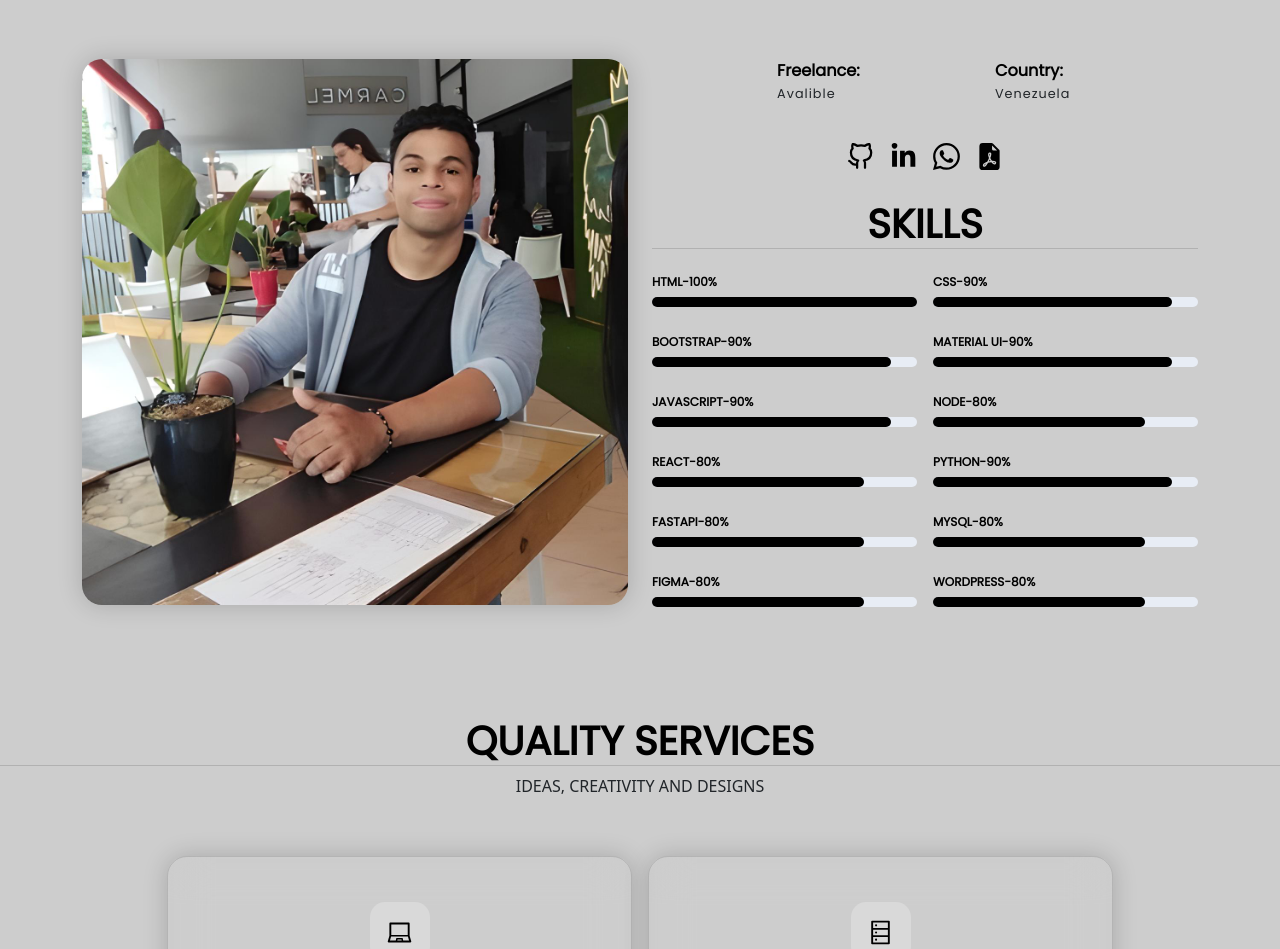
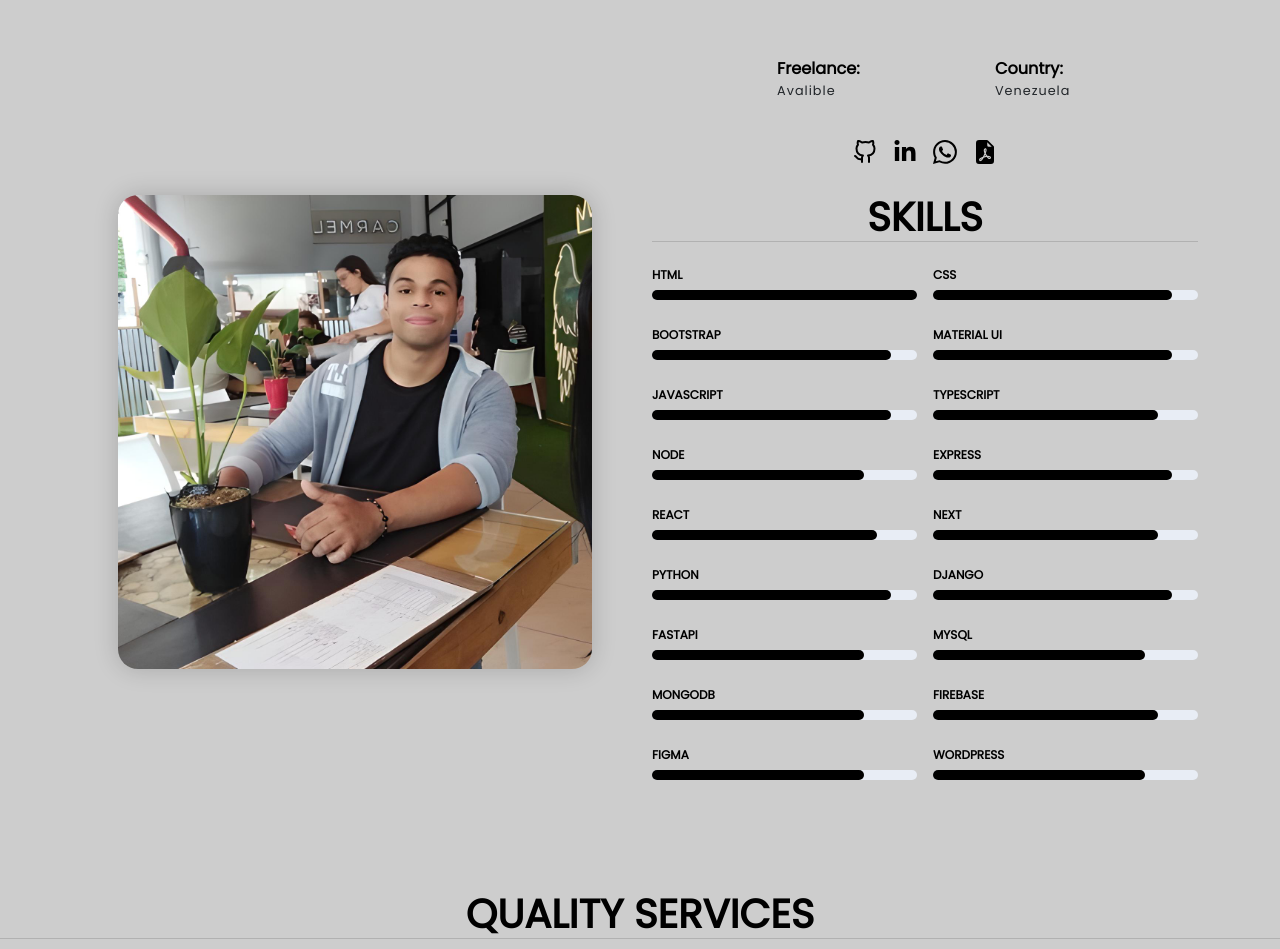
Before and after one commit to danieljml/portfolio, a React (Create React App) app: page / in a window 1280 px wide. Shown: the part 1243-2192 px from the top of the page. Built offline with nearby package versions, Linux system fonts and the light colour scheme; no server answers; the database is empty.

Commit message:
updating projects section

```diff
--- a/package.json
+++ b/package.json
@@ -8,6 +8,7 @@
     "@testing-library/react": "^13.4.0",
     "@testing-library/user-event": "^13.5.0",
     "bootstrap": "^5.2.3",
+    "firebase": "^9.18.0",
     "react": "^18.2.0",
     "react-bootstrap": "^2.7.1",
     "react-dom": "^18.2.0",
--- a/src/index.css
+++ b/src/index.css
@@ -27,7 +27,7 @@ li {
 }
 
 .icon {
-  font-size: 27px !important;
+  font-size: 24px !important;
   color: black !important;
 }
 
--- a/src/pages/about_me/index.jsx
+++ b/src/pages/about_me/index.jsx
@@ -12,62 +12,92 @@ import { OverlayTrigger, Tooltip } from 'react-bootstrap';
 const AboutMe = () => {
   const skillList = [
     {
-      skill: 'HTML-100%',
+      skill: 'HTML',
       ariaValueNow: '100',
       progressBar: '100%',
     },
     {
-      skill: 'CSS-90%',
+      skill: 'CSS',
       ariaValueNow: '90',
       progressBar: '90%',
     },
     {
-      skill: 'Bootstrap-90%',
+      skill: 'Bootstrap',
       ariaValueNow: '90',
       progressBar: '90%',
     },
     {
-      skill: 'Material UI-90%',
+      skill: 'Material UI',
       ariaValueNow: '90',
       progressBar: '90%',
     },
     {
-      skill: 'JavaScript-90%',
+      skill: 'JavaScript',
       ariaValuenow: '90',
       progressBar: '90%',
     },
     {
-      skill: 'Node-80%',
+      skill: 'TypeScript',
+      ariaValuenow: '85',
+      progressBar: '85%',
+    },
+    {
+      skill: 'Node',
       ariaValueNow: '80',
       progressBar: '80%',
     },
     {
-      skill: 'React-80%',
+      skill: 'Express',
+      ariaValuenow: '90',
+      progressBar: '90%',
+    },
+    {
+      skill: 'React',
+      ariaValueNow: '85',
+      progressBar: '85%',
+    },
+    {
+      skill: 'Next',
+      ariaValueNow: '85',
+      progressBar: '85%',
+    },
+    {
+      skill: 'Python',
+      ariaValueNow: '90',
+      progressBar: '90%',
+    },
+    {
+      skill: 'Django',
+      ariaValueNow: '90',
+      progressBar: '90%',
+    },
+    {
+      skill: 'FastApi',
       ariaValueNow: '80',
       progressBar: '80%',
     },
     {
-      skill: 'Python-90%',
-      ariaValueNow: '90',
-      progressBar: '90%',
-    },
-    {
-      skill: 'FastApi-80%',
+      skill: 'MYSQL',
       ariaValueNow: '80',
       progressBar: '80%',
     },
     {
-      skill: 'MYSQL-80%',
+      skill: 'MongoDB',
       ariaValueNow: '80',
       progressBar: '80%',
     },
     {
-      skill: 'Figma-80%',
+      skill: 'Firebase',
+      ariaValueNow: '85',
+      progressBar: '85%',
+    },
+    {
+      skill: 'Figma',
       ariaValueNow: '80',
       progressBar: '80%',
     },
     {
-      skill: 'Wordpress-80%',
+      skill: 'Wordpress',
       ariaValueNow: '80',
       progressBar: '80%',
     },
@@ -96,9 +126,6 @@ const AboutMe = () => {
             aria-valuemin="0"
             aria-valuemax="100"
             style={{ width: item.progressBar }}
-            data-aos="fade-right"
-            data-aos-duration="500"
-            data-aos-easing="ease-in-sine"
           ></div>
         }
       </div>
@@ -160,20 +187,16 @@ const AboutMe = () => {
         <h1 className="content__title">certificate courses: </h1>
         <div className="courses__content">{courses}</div>
       </div>
-      <div className="container aos-init aos-animate mt-5" data-aos="fade-up">
+      <div className="container mt-5">
         <div className="row">
           <div
             className="
             col-lg-6
-            d-flex
-            align-items-start
-            aos-init aos-animate
-            img-about
-          "
+            container__image px-md-5"
           >
             <img src={perfilPhoto} className="img-fluid" alt="perfil" loading="lazy" />
           </div>
-          <div className="col-lg-6 pt-4 pt-lg-0 content aos-init aos-animate" data-aos="fade-left" data-aos-delay="100">
+          <div className="col-lg-6 pt-4 pt-lg-0 content">
             <div className="info">
               <div className="list border-list text-start">
                 <label>Freelance:</label>
--- a/src/pages/about_me/styles.css
+++ b/src/pages/about_me/styles.css
@@ -25,11 +25,18 @@ section {
   color: rgb(0, 0, 0);
 }
 
+.container__image {
+  display: flex;
+  justify-content: center;
+  align-items: center;
+}
+
 .img-fluid {
   border-radius: 20px;
   background-color: rgb(0, 0, 0 / 70%);
   backdrop-filter: saturate() blur(10px);
   box-shadow: 0px 0px 25px rgb(0 0 0 / 18%);
+  aspect-ratio: 1 / 1;
 }
 
 .skills-content {
--- a/src/pages/projects/index.jsx
+++ b/src/pages/projects/index.jsx
@@ -1,240 +1,59 @@
+/* eslint-disable react-hooks/exhaustive-deps */
 import React, { useEffect, useState } from 'react';
 import './styles.css';
 import shortid from 'shortid';
-import game from '../../images/Rock-Paper-Scissors.png';
-
-import expenses from '../../images/App-Expenses.png';
-import Daw from '../../images/Form-Daw.png';
-import customers from '../../images/custome-management.png';
-import transfer from '../../images/Pokemon-transfer.png';
-
-import construction from '../../images/Homepage-Contruction.png';
-import slider from '../../images/Testimonials-Slider.png';
-import movies from '../../images/App-Movies.png';
-import homeworks from '../../images/App-Tareas.png';
-import whatsapp from '../../images/Whatsapp-clone.png';
-import weather from '../../images/Weather-App.png';
-import portafolio from '../../images/Portafolio.png';
-import blackAndWhite from '../../images/Black-and-white.png';
-import variedadesMonica from '../../images/Variedades-Monica.png';
-
-import expenses2 from '../../images/Expenses2.png';
-import card from '../../images/Card-Component.png';
-import article from '../../images/Article-Component.png';
-import testimonials from '../../images/Testimonials-grid-section-main.png';
-import video1 from '../../images/Video-1.png';
-import video2 from '../../images/Video-2.png';
+import { collection, query, where, getDocs } from 'firebase/firestore';
+import { db } from '../../firebase.config';
 
 const Projects = () => {
-  const projectList = [
-    {
-      dataAos: 'fade-right',
-      img: expenses,
-      h4: 'APP EXPENSES',
-      p: 'REACT JS - FIREBASE - STYLE COMPONENT',
-      href: 'https://app-lista-gastos-425c7.web.app/',
-      category: 'website',
-    },
-    {
-      dataAos: 'fade-right',
-      img: game,
-      h4: 'ROCK PAPER SCISSORS',
-      p: 'REACT JS - FIREBASE - MATERIAL UI',
-      href: 'https://danieljml.github.io/Rock-Paper-Scissors/',
-      category: 'game',
-    },
-    {
-      dataAos: 'fade-right',
-      img: expenses2,
-      h4: 'EXPENSES CHART',
-      p: 'REACT JS',
-      href: 'https://codesandbox.io/s/expenses-chart-component-62du8b?file=/src/index.js',
-      category: 'desing',
-    },
-    {
-      dataAos: 'fade-right',
-      img: customers,
-      h4: 'CUSTOMER MANAGEMENT',
-      p: 'REACT JS - PYTHON - FLASK - MYSQL',
-      href: 'https://github.com/danieljml/customer-management',
-      category: 'website',
-    },
-    {
-      dataAos: 'fade-right',
-      img: transfer,
-      h4: 'TRANSFER PLATFORM',
-      p: 'REACT - REACT FORM - MATERIAL UI - FIREBASE',
-      href: 'https://codesandbox.io/s/transaccion-app-with-firebase-r9m8hx',
-      category: 'website',
-    },
-    {
-      dataAos: 'fade-up',
-      img: construction,
-      h4: 'CONSTRUCTION WEBSITE',
-      p: 'HTML - CSS - JS',
-      href: 'https://danieljml.github.io/Homepage/',
-      category: 'website',
-    },
+  const [projectList, setProjectList] = useState([]);
+  const [filterList, setFilterList] = useState([
+    { dataTarget: 'all', title: 'All', active: true },
+    { dataTarget: 'app', title: 'App', active: false },
+    { dataTarget: 'website', title: 'Website', active: false },
+    { dataTarget: 'design', title: 'Design', active: false },
+    { dataTarget: 'game', title: 'Game', active: false },
+  ]);
 
-    {
-      dataAos: 'fade-right',
-      img: movies,
-      h4: 'App-Movies',
-      p: 'REACT JS - CONTEXT API - API REST',
-      href: 'https://danieljml.github.io/App-Movies/',
-      category: 'website',
-    },
-    {
-      dataAos: 'fade-up',
-      img: homeworks,
-      h4: 'APP TO DO LIST',
-      p: 'REACT JS - LOCALSTORAGE - CONTEXT API',
-      href: 'https://danieljml.github.io/App-Tareas/',
-      category: 'website',
-    },
-    {
-      dataAos: 'fade-left',
-      img: whatsapp,
-      h4: 'APP WHATSAPP',
-      p: 'REACT JS - FIREBASE - MATERIAL UI',
-      href: 'https://whatsapp-clone-526b3.web.app/',
-      category: 'website',
-    },
-    {
-      dataAos: 'fade-right',
-      img: Daw,
-      h4: 'DAW COURSE PLATFORM',
-      p: 'HTML - CSS - JS - PHP - MYSQL',
-      href: 'https://github.com/danieljml/DAW-course-platform',
-      category: 'website',
-    },
-    {
-      dataAos: 'fade-right',
-      img: weather,
-      h4: 'APP WEATHER',
-      p: 'REACT JS - API REST',
-      href: 'https://danieljml.github.io/App-Weather/',
-      category: 'website',
-    },
-    {
-      dataAos: 'fade-up',
-      img: portafolio,
-      h4: 'PORTFOLIO FRONTEND',
-      p: 'HTML - CSS - JS',
-      href: 'https://danieljml.github.io/Portafolio/',
-      category: 'website',
-    },
-    {
-      dataAos: 'fade-left',
-      img: blackAndWhite,
-      h4: 'BUSINESS WEBPAGE',
-      p: 'REACT JS - BOOTSTRAP 5',
-      href: 'https://black-and-white-solutions.github.io/',
-      category: 'website',
-    },
-    {
-      dataAos: 'fade-left',
-      img: slider,
-      h4: 'SLIDER TESTIMONIALS',
-      p: 'HTML - CSS - JS',
-      href: 'https://danieljml.github.io/Testimonials-Slider/',
-      category: 'desing',
-    },
-    {
-      dataAos: 'fade-right',
-      img: card,
-      h4: 'CARD',
-      p: 'HTML - CSS',
-      href: 'https://danieljml.github.io/Card-Component/',
-      category: 'desing',
-    },
-    {
-      dataAos: 'fade-up',
-      img: article,
-      h4: 'ARTICLE',
-      p: 'HTML - CSS - JS',
-      href: 'https://danieljml.github.io/Frontend-Mentor/',
-      category: 'desing',
-    },
-    {
-      dataAos: 'fade-left',
-      img: testimonials,
-      h4: 'TESTIMONIALS',
-      p: 'HTML - CSS',
-      href: 'https://danieljml.github.io/Frontend-Mentor-Testimonials/',
-      category: 'desing',
-    },
-    {
-      dataAos: 'fade-right',
-      img: variedadesMonica,
-      h4: 'ECOMMERCE ONLINE',
-      p: 'WORDPRESS - DIVI - HTML - CSS - JS',
-      href: 'https://www.variedades-monica.com/',
-      category: 'website',
-    },
-    {
-      dataAos: 'fade-up',
-      img: video1,
-      h4: 'Video',
-      p: 'FILMORA SKETCHUP',
-      href: 'https://www.youtube.com/watch?v=TMT-NsjcNJw',
-      category: 'video',
-    },
-    {
-      dataAos: 'fade-left',
-      img: video2,
-      h4: 'Video',
-      p: 'FILMORA SKETCHUP',
-      href: 'https://www.youtube.com/watch?v=aYgIDuhjbVM',
-      category: 'video',
-    },
-  ];
-  const filterList = [
-    { dataTarget: 'all', title: 'All' },
-    { dataTarget: 'website', title: 'Web' },
-    { dataTarget: 'desing', title: 'Desing' },
-    { dataTarget: 'video', title: 'Video' },
-    { dataTarget: 'game', title: 'Game' },
-  ];
-  const [projectFilters, setProjectFilters] = useState(projectList);
-  const [active, setActive] = useState(0);
+  const getProject = async (filter = null) => {
+    const projectsQuery = query(collection(db, 'projects'), filter);
+    const querySnapshot = await getDocs(projectsQuery);
+    const data = querySnapshot.docs.map(doc => doc.data()).reverse();
+    setProjectList(data);
+  };
 
-  const projects = projectFilters.map(item => (
-    <div key={shortid.generate()} className="col-lg-4 col-12 cardProjects" data-aos={item.dataAos} data-aos-duration="1000" category={item.category}>
-      <img loading="lazy" className="img-projects" src={item.img} alt="" />
-      <div className="overlay">
-        <h4>{item.h4}</h4>
-        <p>{item.p}</p>
-        <a href={item.href} target="_blank" rel="noreferrer">
-          <span className="bx bx-link-external" aria-hidden="true"></span>See Page
-        </a>
-      </div>
-    </div>
-  ));
+  const projects = projectList.length
+    ? projectList.map(item => (
+        <div key={shortid.generate()} className="col-lg-4 col-12 cardProjects" category={item.category}>
+          <img loading="lazy" className="img-projects" src={item.image} alt={`${item.title}-img`} />
+          <div className="overlay">
+            <h4>{item.title}</h4>
+            <p>{item.tecnologies.join(' - ')}</p>
+            <a href={item.link} target="_blank" rel="noreferrer">
+              CLICK ME
+            </a>
+          </div>
+        </div>
+      ))
+    : 'No projects available';
 
   useEffect(() => {
-    const activeCls = document.querySelectorAll('.category-item');
-    if (active) {
-      activeCls[active].classList.add('active');
-    }
-    activeCls[active].classList.add('active');
-  }, [projectFilters, active]);
+    getProject();
+  }, []);
 
-  const handlerFilter = (e, i) => {
-    const dataTarget = e.target.getAttribute('data-target');
+  const handlerFilter = async ({ target }) => {
+    const dataTarget = target.getAttribute('data-target');
+    setFilterList(preValue => preValue.map(item => (item.dataTarget === dataTarget ? { ...item, active: true } : { ...item, active: false })));
     if (dataTarget !== 'all') {
-      const addingFilter = projectList.filter(item => item.category === dataTarget);
-      setProjectFilters(addingFilter);
-      setActive(i);
+      getProject(where('category', '==', dataTarget));
       return;
     }
-    setProjectFilters(projectList);
-    setActive(0);
+    getProject();
   };
 
   const filters = filterList.map((item, i) => {
     return (
-      <li onClick={e => handlerFilter(e, i)} key={shortid.generate()} data-target={item.dataTarget} className="category-item">
+      <li onClick={handlerFilter} key={shortid.generate()} data-target={item.dataTarget} className={item.active ? 'category-item active' : 'category-item'}>
         {item.title}
       </li>
     );
--- a/src/pages/servicies/index.jsx
+++ b/src/pages/servicies/index.jsx
@@ -32,7 +32,7 @@ const Services = () => {
   ];
 
   const services = servicesList.map(item => (
-    <div className="card col-12 col-lg-5" data-aos={item.dataAos} data-aos-duration="1000" key={shortid.generate()}>
+    <div className="card col-12 col-lg-5" key={shortid.generate()}>
       <div className="icon">{item.icon}</div>
       <h5>{item.title}</h5>
       <p>{item.description}</p>
--- a/src/pages/work_experience/index.jsx
+++ b/src/pages/work_experience/index.jsx
@@ -23,7 +23,8 @@ const Work = () => {
       dates: '08/2018 - 12/2020',
       company: 'Variedades monica.ca',
       position: 'UX Designer - Fullstack Developer',
-      description: 'I worked with Wordpress, Figma for designs and implementing apps from scratch using HTML5, CSS3, JavaScript, Node, Express, PHP and MySQL',
+      description:
+        'I worked with Wordpress, Figma for designs and implementing apps from scratch using HTML5, CSS3, JavaScript, Node, Express, PHP, Python and MySQL',
     },
   ];
   const works = workList.map(item => (
@@ -40,7 +41,7 @@ const Work = () => {
     <section className="work" id="experience">
       <div className="container"></div>
       <h1 className="title text-center mt-4">WORK EXPERIENCE</h1>
-      <p className="text-center">4 YEARS OF EXPERIENCE</p>
+      <p className="text-center">4+ YEARS OF EXPERIENCE</p>
 
       <Container className="work__experience">{works}</Container>
     </section>
```
Also changed, not shown: src/components/slider/styles.css (+15 -15 lines), src/firebase.config.js (added, +26 -0 lines), src/pages/projects/styles.css (+7 -0 lines), src/images/Ip-tracker-master.png (added), 1 other file (tests, documents, lock files or other folders).
